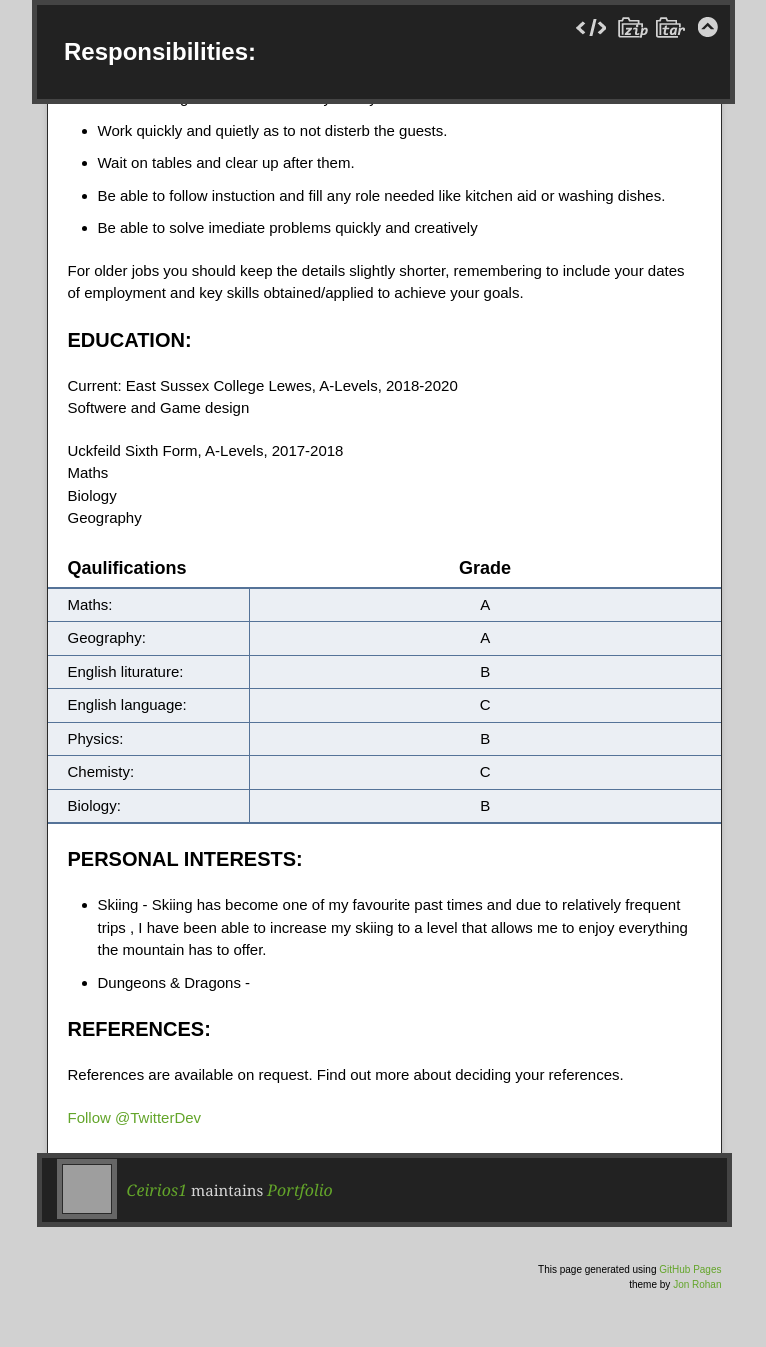
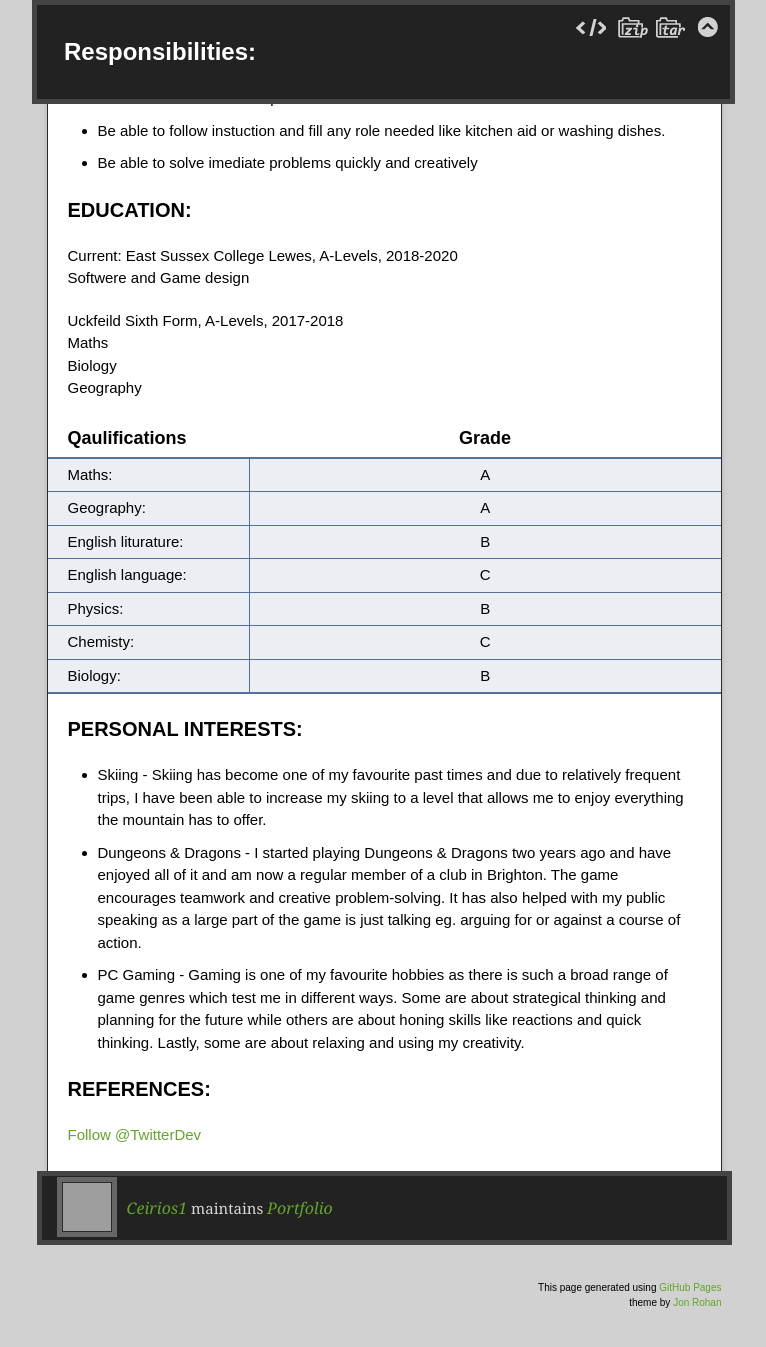
Before and after one commit to Ceirios1/Portfolio, a Jekyll site: the page built from cv.md, in a window 1280 px wide and 1400 px high, scrolled down 1359 px. Shown: the top 1347 px of the window, without its empty margins (256-1022 px from the left). Built offline with Jekyll 4.4.1, drawn with Linux system fonts in a browser that asks for light colours; our own code applies the rules of GitHub Pages for plain Markdown files; comment, search, counter and statistics services are not loaded; the repository's description, which GitHub fills in, is left out; some of the changed text lies outside the part shown; grey boxes are pictures that could not be loaded.

Commit message:
Update cv.md

```diff
--- a/cv.md
+++ b/cv.md
@@ -4,9 +4,6 @@
 ## PERSONAL STATEMENT
 "Computers themselves, and software yet to be developed, will revolutionize the way we learn." – Steve Jobs. <br/>
 This one quote, is something that makes me want to be educated, and educate others through the uses of technology. If it wasn’t for the era I grew up in, I wouldn’t be as grateful for today’s technology as others are today. From the earliest moments off my life that I can remember, I was always amazed by computers. I vividly remember the joy I got from using my Dad’s PC for he first time at the age of 3 years old. Ever since that day I have been hooked. From Nintendo, Playstation, Xbox to PC’s, I have been gaming and enjoying the brilliance of today’s technology all of my life. An education in Computer Science was something I dreamt of from a young age. To be able to study a course that not only interested me, but I genuinely enjoyed was all I wanted. I am currently studying Computing and Game Devlopment in Lewes College.
-
-The aim is to highlight your professional attributes and goals, summarising why someone should consider your application. Find out how to write the perfect personal statement.
-
 
 ### WORK EXPERIENCE
 
@@ -37,9 +34,6 @@ The aim is to highlight your professional attributes and goals, summarising why
 
 
 
-For older jobs you should keep the details slightly shorter, remembering to include your dates of employment and key skills obtained/applied to achieve your goals.
-
-
 ### EDUCATION:
 
 Current: East Sussex College Lewes, A-Levels, 2018-2020 <br/>
@@ -62,9 +56,8 @@ Geography <br/>
 
 
 ### PERSONAL INTERESTS:
-- Skiing - Skiing has become one of my favourite past times and due to relatively frequent trips , I have been able to increase my skiing to a level that allows me to enjoy everything the mountain has to offer.
-- Dungeons & Dragons -
+- Skiing - Skiing has become one of my favourite past times and due to relatively frequent trips, I have been able to increase my skiing to a level that allows me to enjoy everything the mountain has to offer.
+- Dungeons & Dragons - I started playing Dungeons & Dragons two years ago and have enjoyed all of it and am now a regular member of a club in Brighton. The game encourages teamwork and creative problem-solving. It has also helped with my public speaking as a large part of the game is just talking eg. arguing for or against a course of action.
+- PC Gaming - Gaming is one of my favourite hobbies as there is such a broad range of game genres which test me in different ways. Some are about strategical thinking and planning for the future while others are about honing skills like reactions and quick thinking. Lastly, some are about relaxing and using my creativity.
 
 ### REFERENCES:
-
-References are available on request. Find out more about deciding your references.
```
